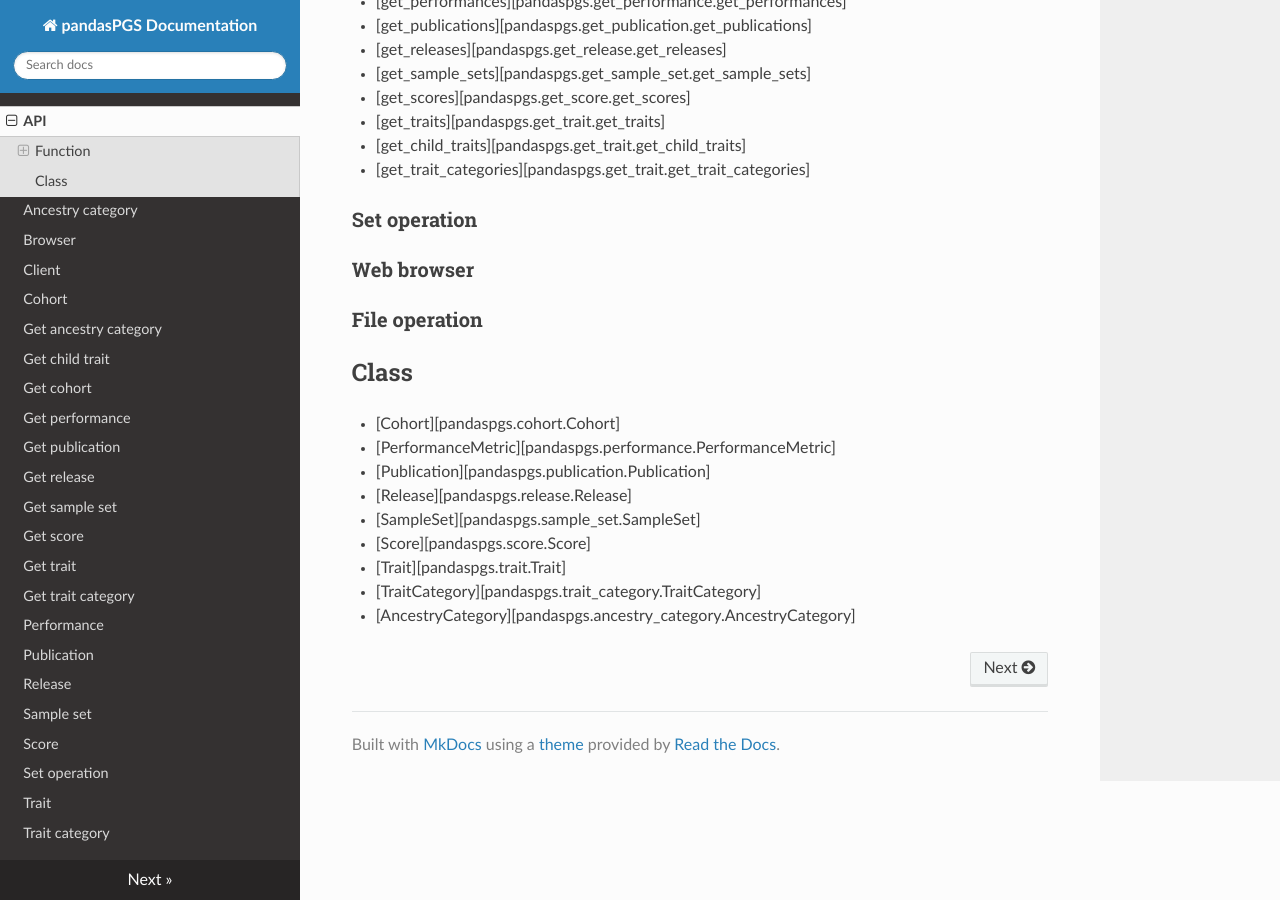
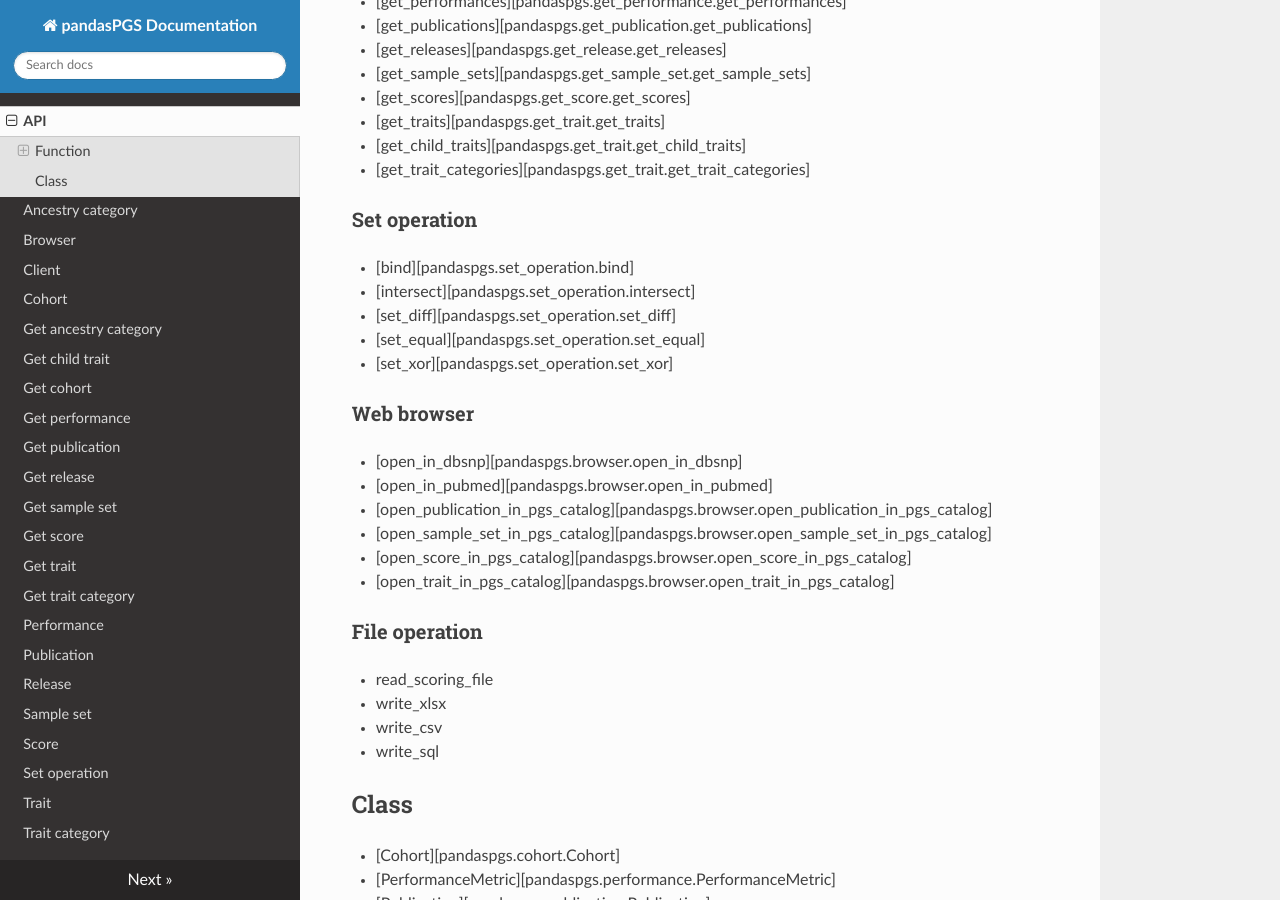
Before and after one commit to TianzeLab/pandaspgs, an MkDocs documentation site: the page built from docs/index.md, in a window 1280 px wide and 900 px high, scrolled down 422 px. Built offline with MkDocs 1.6.1, drawn with Linux system fonts in a browser that asks for light colours; nearby versions of some CDN libraries.

Commit message:
bugfix and next target

```diff
--- a/docs/index.md
+++ b/docs/index.md
@@ -14,11 +14,23 @@
 - [get_child_traits][pandaspgs.get_trait.get_child_traits]
 - [get_trait_categories][pandaspgs.get_trait.get_trait_categories]
 ### Set operation
-
+- [bind][pandaspgs.set_operation.bind]
+- [intersect][pandaspgs.set_operation.intersect]
+- [set_diff][pandaspgs.set_operation.set_diff]
+- [set_equal][pandaspgs.set_operation.set_equal]
+- [set_xor][pandaspgs.set_operation.set_xor]
 ### Web browser
-
+- [open_in_dbsnp][pandaspgs.browser.open_in_dbsnp]
+- [open_in_pubmed][pandaspgs.browser.open_in_pubmed]
+- [open_publication_in_pgs_catalog][pandaspgs.browser.open_publication_in_pgs_catalog]
+- [open_sample_set_in_pgs_catalog][pandaspgs.browser.open_sample_set_in_pgs_catalog]
+- [open_score_in_pgs_catalog][pandaspgs.browser.open_score_in_pgs_catalog]
+- [open_trait_in_pgs_catalog][pandaspgs.browser.open_trait_in_pgs_catalog]
 ### File operation
-
+- read_scoring_file
+- write_xlsx
+- write_csv
+- write_sql
 ## Class
 - [Cohort][pandaspgs.cohort.Cohort]
 - [PerformanceMetric][pandaspgs.performance.PerformanceMetric]
--- a/pandaspgs/__init__.py
+++ b/pandaspgs/__init__.py
@@ -5,7 +5,7 @@ from pandaspgs.release import Release
 from pandaspgs.trait import Trait
 from pandaspgs.publication import Publication
 from pandaspgs.ancestry_category import AncestryCategory
-from pandaspgs.browser import open_Sample_Set_in_pgs_catalog, open_publication_in_pgs_catalog, \
+from pandaspgs.browser import open_sample_set_in_pgs_catalog, open_publication_in_pgs_catalog, \
     open_score_in_pgs_catalog, open_trait_in_pgs_catalog, open_in_dbsnp, open_in_pubmed
 from pandaspgs.performance import PerformanceMetric
 from pandaspgs.trait_category import TraitCategory
@@ -20,7 +20,7 @@ from pandaspgs.get_sample_set import get_sample_sets
 from pandaspgs.set_operation import set_equal, set_xor, set_diff, intersect, union, bind
 
 __all__ = ['Cohort', 'Score', 'SampleSet', 'Release', 'Trait', 'Publication', 'AncestryCategory',
-           'open_Sample_Set_in_pgs_catalog', 'open_publication_in_pgs_catalog', 'open_score_in_pgs_catalog',
+           'open_sample_set_in_pgs_catalog', 'open_publication_in_pgs_catalog', 'open_score_in_pgs_catalog',
            'open_trait_in_pgs_catalog', 'open_in_dbsnp', 'open_in_pubmed', 'PerformanceMetric',
            'TraitCategory', 'get_performances', 'get_ancestry_categories', 'get_traits', 'get_trait_categories',
            'get_child_traits', 'get_scores', 'get_cohorts', 'get_publications', 'get_releases', 'get_sample_sets',
```
Also changed, not shown: 1 other file.
